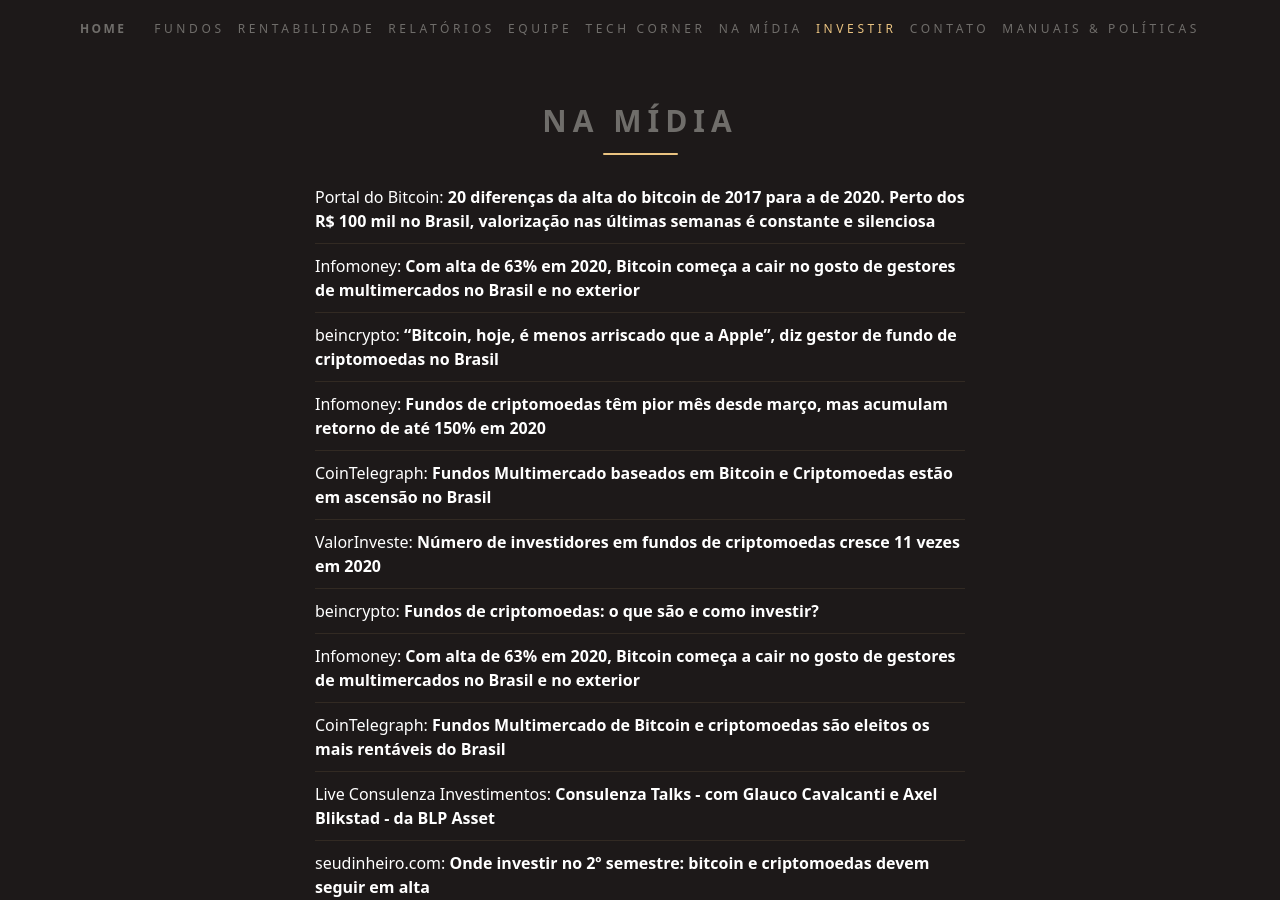
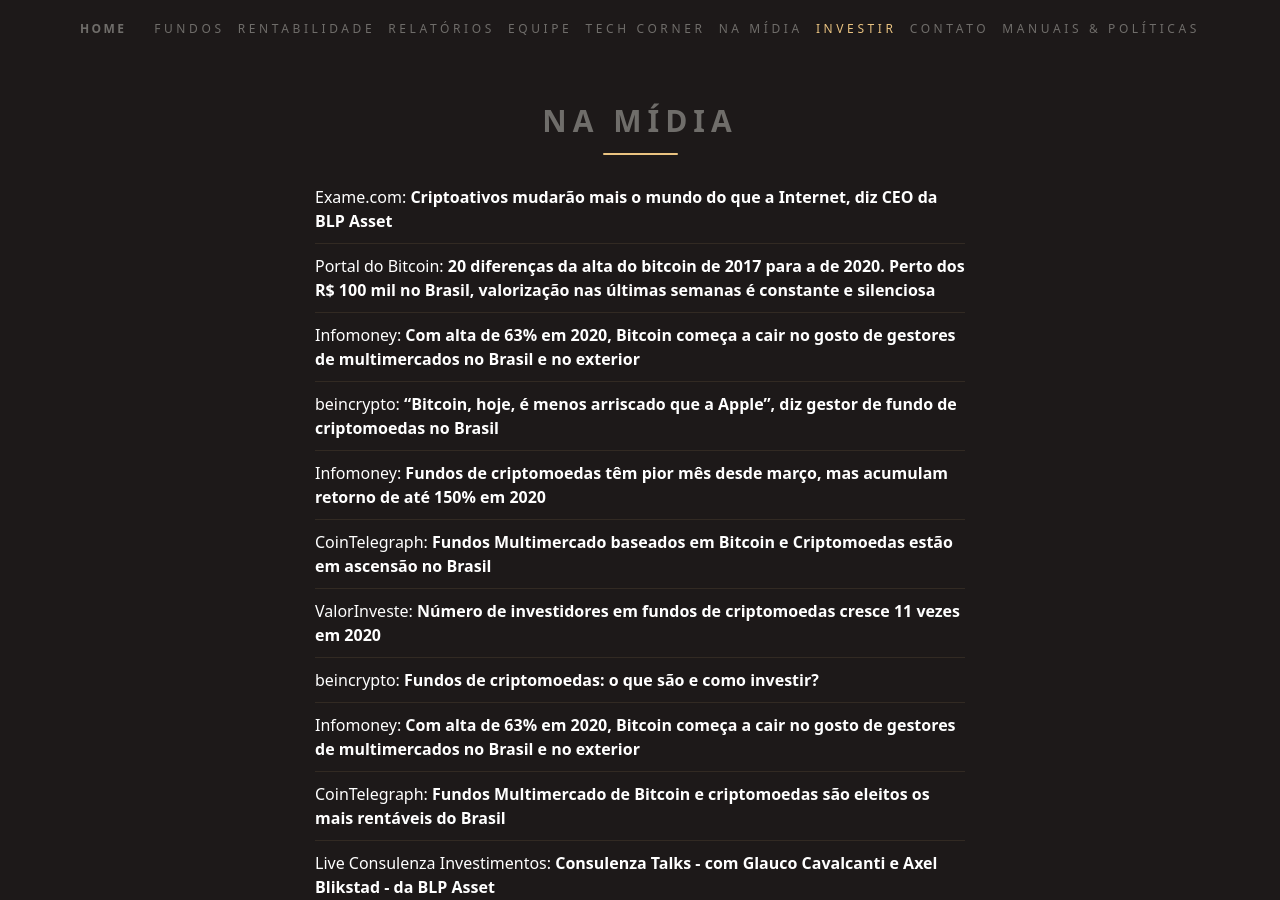
Before and after one commit to ateliedetemas/blpcrypto, a Jekyll site: the page built from _pages/na-midia.md, in a window 1280 px wide and 900 px high. Built offline with Jekyll 4.4.1, drawn with Linux system fonts in a browser that asks for light colours.

Commit message:
Update na-midia.md

```diff
--- a/_pages/na-midia.md
+++ b/_pages/na-midia.md
@@ -3,6 +3,7 @@ lang: pt
 layout: page
 title: Na Mídia
 ---
+|[Exame.com: **Criptoativos mudarão mais o mundo do que a Internet, diz CEO da BLP Asset**](https://exame.com/future-of-money/perspectivas-2021/criptoativos-mudarao-mais-o-mundo-do-que-a-internet-diz-ceo-da-blp-asset/)
 |[Portal do Bitcoin: **20 diferenças da alta do bitcoin de 2017 para a de 2020. Perto dos R$ 100 mil no Brasil, valorização nas últimas semanas é constante e silenciosa**](https://portaldobitcoin.uol.com.br/20-diferencas-da-alta-do-bitcoin-de-2017-para-a-de-2020/)
 |[Infomoney: **Com alta de 63% em 2020, Bitcoin começa a cair no gosto de gestores de multimercados no Brasil e no exterior**](https://www.infomoney.com.br/onde-investir/com-alta-de-63-em-2020-bitcoin-comeca-a-cair-no-gosto-de-gestores-de-multimercados-no-brasil-e-no-exterior/?utm_medium=email&_hsmi=98442642&_hsenc=p2ANqtz--1AAumvOJ9LYkg4qILf3iOzl8JRo9LlgDNGVeDWrLM3XA5w3wJnnZ-MKDrXZ-95LmdPUCwZT17WZYxRXnDqzAeRdSvAIXEbpMOAs1t8FqiyRwewYM&utm_content=98442642&utm_source=hs_email)
 |[beincrypto: **“Bitcoin, hoje, é menos arriscado que a Apple”, diz gestor de fundo de criptomoedas no Brasil**](https://beincrypto.com.br/bitcoin-hoje-e-menos-arriscado-que-a-apple-diz-gestor-de-fundo-de-criptomoedas-no-brasil/)
```
